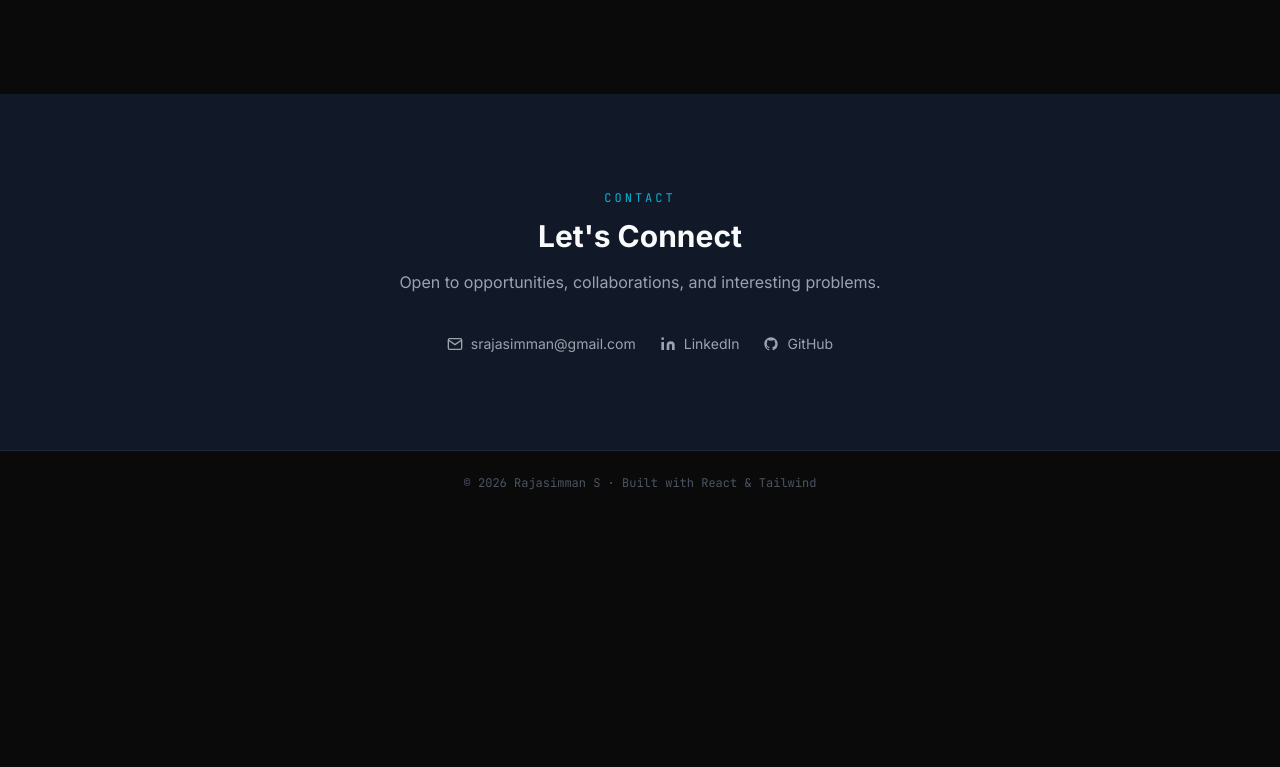
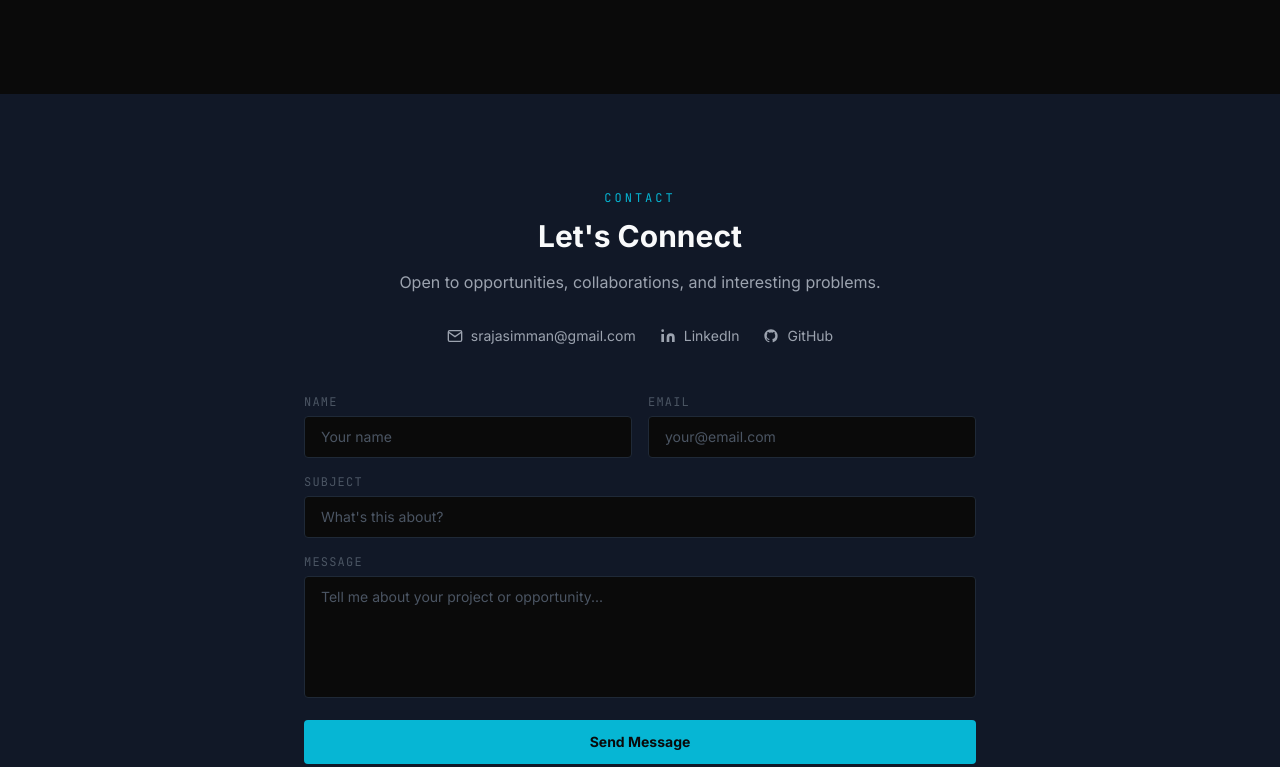
Before and after one commit to srajasimman/srajasimman.dev, a React (Vite) app: page / in a window 1280 px wide. Shown: the part 6293-7060 px from the top of the page. Before the commit the page ends 6808 px from the top, so only its background shows below. Built offline with nearby package versions, Linux system fonts and the light colour scheme.

Commit message:
feat: add Formspree contact form to Contact section

```diff
--- a/src/components/Contact.jsx
+++ b/src/components/Contact.jsx
@@ -1,34 +1,65 @@
-// Contact section: centered email + LinkedIn + GitHub links.
+// Contact section: social links + Formspree contact form.
 // Props: basics (object with email, profiles)
 
+import { useState } from 'react'
 import { useIntersection } from '../hooks/useIntersection.js'
+
+const FORMSPREE_URL = 'https://formspree.io/f/mpwdqgjq'
 
 export default function Contact({ basics }) {
   const [ref, visible] = useIntersection()
   const linkedin = basics.profiles.find(p => p.network === 'LinkedIn')
   const github = basics.profiles.find(p => p.network === 'Github')
 
+  const [form, setForm] = useState({ name: '', email: '', subject: '', message: '' })
+  const [status, setStatus] = useState('idle') // idle | submitting | success | error
+
+  function handleChange(e) {
+    setForm(prev => ({ ...prev, [e.target.name]: e.target.value }))
+  }
+
+  async function handleSubmit(e) {
+    e.preventDefault()
+    setStatus('submitting')
+    try {
+      const res = await fetch(FORMSPREE_URL, {
+        method: 'POST',
+        headers: { 'Content-Type': 'application/json', Accept: 'application/json' },
+        body: JSON.stringify(form),
+      })
+      if (res.ok) {
+        setStatus('success')
+        setForm({ name: '', email: '', subject: '', message: '' })
+      } else {
+        setStatus('error')
+      }
+    } catch {
+      setStatus('error')
+    }
+  }
+
   return (
     <section
       id="contact"
       aria-label="Contact"
-      className="py-24 px-6 bg-surface2 text-center"
+      className="py-24 px-6 bg-surface2"
     >
       <div
         ref={ref}
-        className={`max-w-xl mx-auto transition-all duration-700 ${visible ? 'opacity-100 translate-y-0' : 'opacity-0 translate-y-4'}`}
+        className={`max-w-2xl mx-auto transition-all duration-700 ${visible ? 'opacity-100 translate-y-0' : 'opacity-0 translate-y-4'}`}
       >
-        <p className="font-mono text-accent text-xs tracking-[0.25em] uppercase mb-3">
+        <p className="font-mono text-accent text-xs tracking-[0.25em] uppercase mb-3 text-center">
           contact
         </p>
-        <h2 className="text-3xl font-bold text-primary mb-4">
+        <h2 className="text-3xl font-bold text-primary mb-4 text-center">
           Let's Connect
         </h2>
-        <p className="text-secondary text-base mb-10">
+        <p className="text-secondary text-base mb-8 text-center">
           Open to opportunities, collaborations, and interesting problems.
         </p>
 
-        <div className="flex flex-col sm:flex-row items-center justify-center gap-6">
+        {/* Social links */}
+        <div className="flex flex-col sm:flex-row items-center justify-center gap-6 mb-12">
           <a
             href={`mailto:${basics.email}`}
             className="flex items-center gap-2 text-secondary hover:text-accent transition-colors text-sm"
@@ -69,6 +100,93 @@ export default function Contact({ basics }) {
             </a>
           )}
         </div>
+
+        {/* Contact form */}
+        {status === 'success' ? (
+          <div className="border border-accent rounded p-8 text-center">
+            <p className="text-accent font-mono text-sm mb-1">$ message sent</p>
+            <p className="text-secondary text-sm">Thanks! I'll get back to you soon.</p>
+          </div>
+        ) : (
+          <form onSubmit={handleSubmit} noValidate className="space-y-4">
+            <div className="grid sm:grid-cols-2 gap-4">
+              <div>
+                <label htmlFor="name" className="block font-mono text-xs text-muted uppercase tracking-widest mb-1.5">
+                  Name
+                </label>
+                <input
+                  id="name"
+                  name="name"
+                  type="text"
+                  required
+                  value={form.name}
+                  onChange={handleChange}
+                  className="w-full bg-surface border border-border rounded px-4 py-2.5 text-sm text-primary placeholder:text-muted focus:outline-none focus:border-accent transition-colors"
+                  placeholder="Your name"
+                />
+              </div>
+              <div>
+                <label htmlFor="email" className="block font-mono text-xs text-muted uppercase tracking-widest mb-1.5">
+                  Email
+                </label>
+                <input
+                  id="email"
+                  name="email"
+                  type="email"
+                  required
+                  value={form.email}
+                  onChange={handleChange}
+                  className="w-full bg-surface border border-border rounded px-4 py-2.5 text-sm text-primary placeholder:text-muted focus:outline-none focus:border-accent transition-colors"
+                  placeholder="your@email.com"
+                />
+              </div>
+            </div>
+
+            <div>
+              <label htmlFor="subject" className="block font-mono text-xs text-muted uppercase tracking-widest mb-1.5">
+                Subject
+              </label>
+              <input
+                id="subject"
+                name="subject"
+                type="text"
+                required
+                value={form.subject}
+                onChange={handleChange}
+                className="w-full bg-surface border border-border rounded px-4 py-2.5 text-sm text-primary placeholder:text-muted focus:outline-none focus:border-accent transition-colors"
+                placeholder="What's this about?"
+              />
+            </div>
+
+            <div>
+              <label htmlFor="message" className="block font-mono text-xs text-muted uppercase tracking-widest mb-1.5">
+                Message
+              </label>
+              <textarea
+                id="message"
+                name="message"
+                rows={5}
+                required
+                value={form.message}
+                onChange={handleChange}
+                className="w-full bg-surface border border-border rounded px-4 py-2.5 text-sm text-primary placeholder:text-muted focus:outline-none focus:border-accent transition-colors resize-none"
+                placeholder="Tell me about your project or opportunity..."
+              />
+            </div>
+
+            {status === 'error' && (
+              <p className="text-red-400 text-xs font-mono">Something went wrong. Please try again or email directly.</p>
+            )}
+
+            <button
+              type="submit"
+              disabled={status === 'submitting'}
+              className="w-full bg-accent text-surface font-bold px-6 py-3 rounded text-sm hover:bg-accent-dim transition-colors duration-200 disabled:opacity-50 disabled:cursor-not-allowed"
+            >
+              {status === 'submitting' ? 'Sending…' : 'Send Message'}
+            </button>
+          </form>
+        )}
       </div>
     </section>
   )
```
